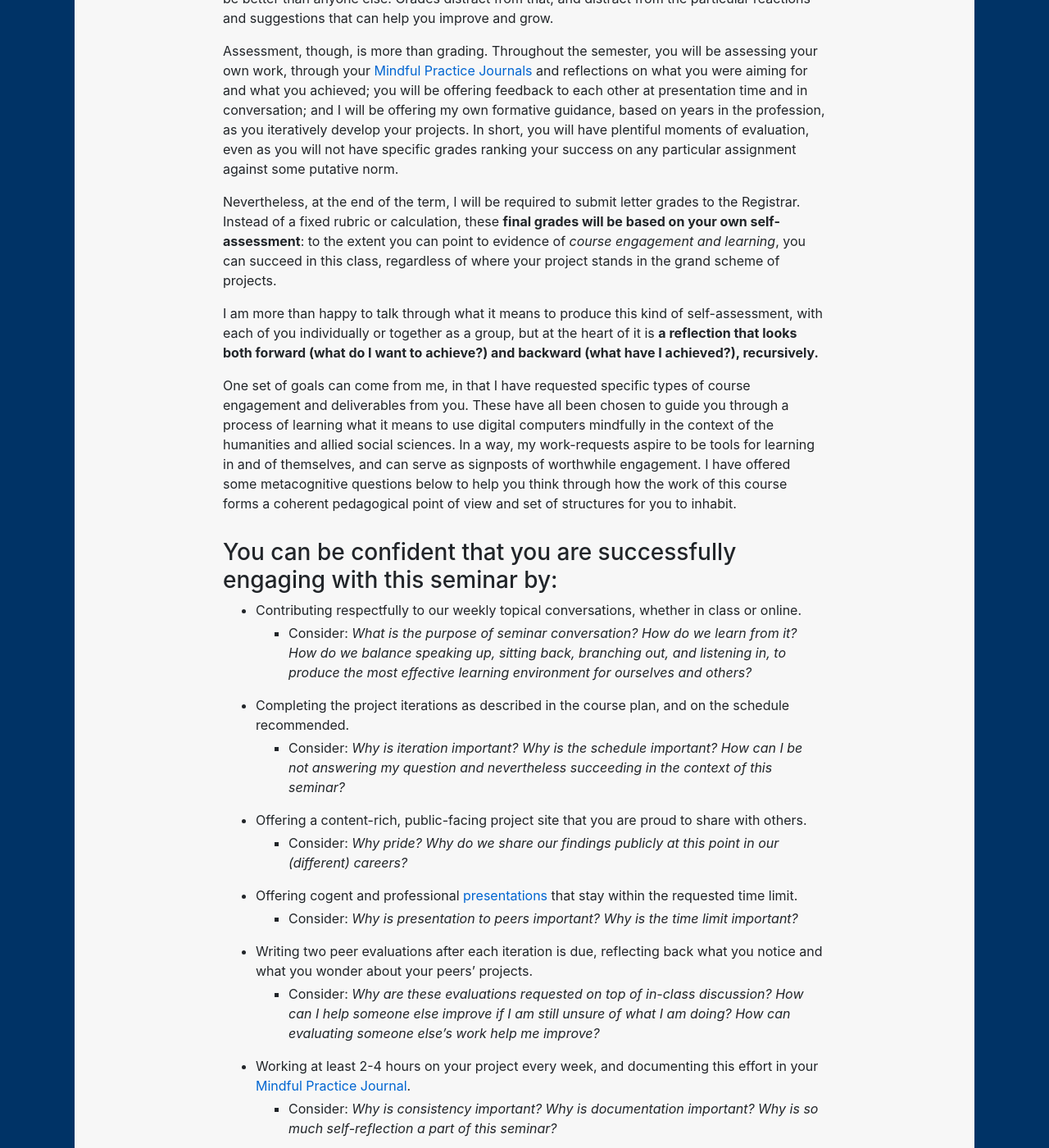
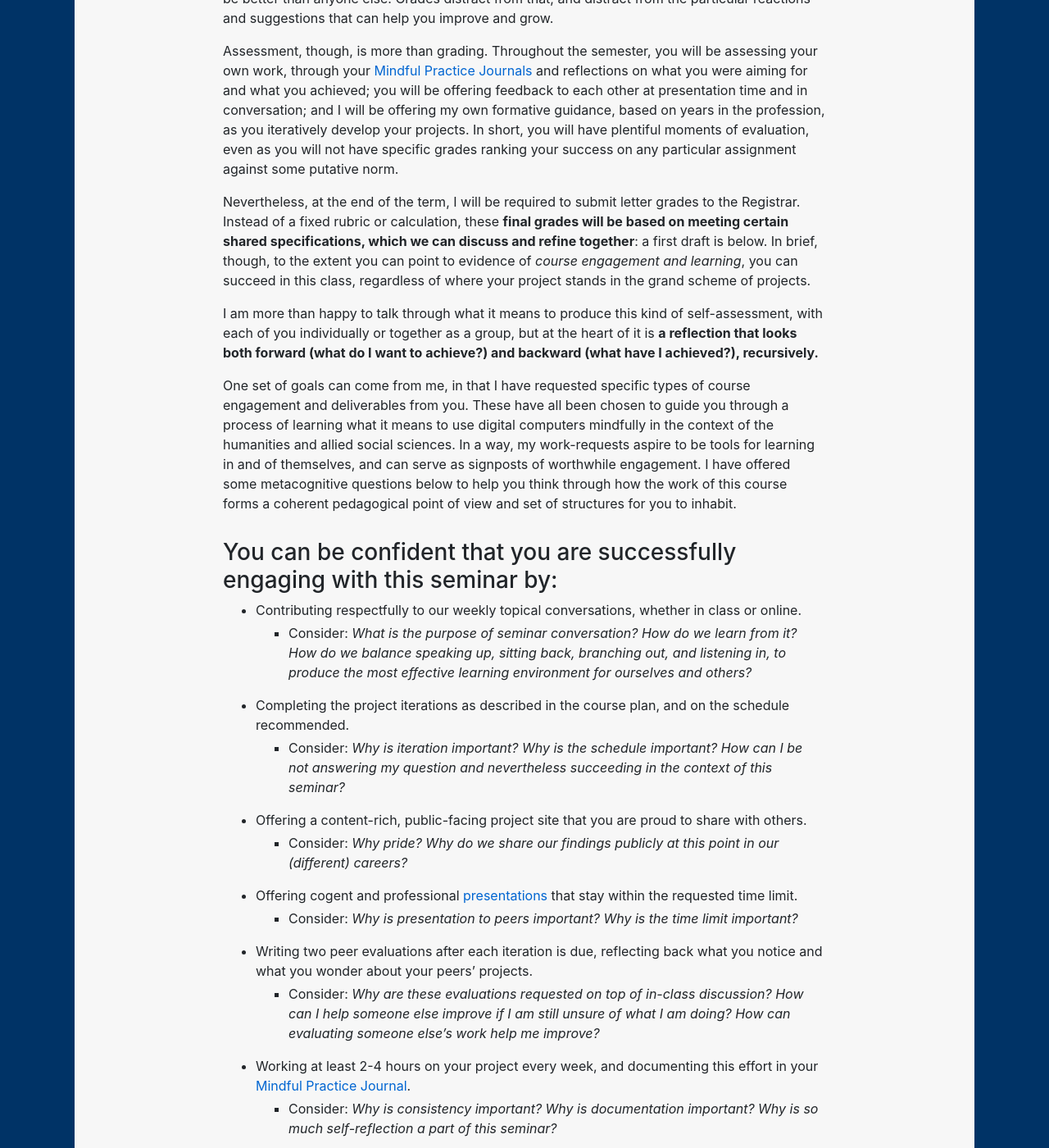
Before and after one commit to benmiller314/dsam2025fall, a Jekyll site: the page built from policies.md, in a window 1280 px wide and 1400 px high, scrolled down 5798 px. Shown: the whole window at 82% size. Built offline with Jekyll 4.4.1, drawn with Linux system fonts in a browser that asks for light colours; our own code applies the rules of GitHub Pages for plain Markdown files; some of the changed lines change nothing that is shown; some of the changed text lies outside the part shown.

Commit message:
update to use specs grading
and include last year's baseline/aspirational lists as a draft

```diff
--- a/policies.md
+++ b/policies.md
@@ -114,10 +114,7 @@
 
 Assessment, though, is more than grading. Throughout the semester, you will be assessing your own work, through your [Mindful Practice Journals](projects#mindful-practice-journal) and reflections on what you were aiming for and what you achieved; you will be offering feedback to each other at presentation time and in conversation; and I will be offering my own formative guidance, based on years in the profession, as you iteratively develop your projects. In short, you will have plentiful moments of evaluation, even as you will not have specific grades ranking your success on any particular assignment against some putative norm.
 
-Nevertheless, at the end of the term, I will be required to submit letter grades to the Registrar. Instead of a fixed rubric or calculation, these **final grades will be based on your own self-assessment**: to the extent you can point to evidence of _course engagement and learning_, you can succeed in this class, regardless of where your project stands in the grand scheme of projects.
-
-<!-- Check Data and Discipline syllabus: any language there you can use? What about Seminar in Pedagogy? -->
-<!-- **at the end of term, I will ask _you_ to select the grade that you will receive in this seminar.** While I am required to reserve the right to change these grades as appropriate, I will not do so – unless I believe you are judging yourself too harshly. -->
+Nevertheless, at the end of the term, I will be required to submit letter grades to the Registrar. Instead of a fixed rubric or calculation, these **final grades will be based on meeting certain shared specifications, which we can discuss and refine together**: a first draft is below. In brief, though, to the extent you can point to evidence of _course engagement and learning_, you can succeed in this class, regardless of where your project stands in the grand scheme of projects.
 
 I am more than happy to talk through what it means to produce this kind of self-assessment, with each of you individually or together as a group, but at the heart of it is **a reflection that looks both forward (what do I want to achieve?) and backward (what have I achieved?), recursively.**
 
@@ -144,3 +141,42 @@
 You will almost assuredly have other goals of your own! To the extent that these goals are Specific, Measurable, Achievable, Relevant, and Time-bound, you will have an easier time of articulating just how far you've come; but some immeasurable things are also very much worth pursuing, so feel free to name some of those, too.
 
 We'll talk more about how I'll read your [final reflections](projects#final-reflection) as we get closer to the end of the term. For now, just keep taking notes on your goals and your progress in your Mindful Practice Journals, so you're more likely to have evidence to draw from.
+
+
+<details><summary>*Draft* specifications for a final reflection</summary>
+
+    <em>to be discussed and revised by the end of the term</em>
+
+    <h4>Baseline criteria</h4>
+
+    For a minimum grade of B+, all successful final reflections <strong>must</strong>…
+
+    <ul>
+      <li>Link to (or attach) the most recent version of your project</li>
+      <li>Briefly summarize and/or catch-up your project
+        <ul>
+          <li>Name at least one digital tool or digital object of study you used in your project.</li>
+          <li>Describe at least one way in which you attempted to work with your tool or object of study</li>
+        </ul>
+      </li>
+      <li>Name at least one thing in the course that did not happen as you’d expected it – or that did happen, but as you did not expect it</li>
+      <li>Point to one piece of feedback from the course, either given or received, that you want to remember moving forward</li>
+      <li>At least gesture toward your future plans with regard to digital studies and methods</li>
+      <li>Include a minimum of 800 words</li>
+    </ul>
+
+    <h4>Aspirational inspirations</h4>
+
+    To exceed the minimum grade, the best final reflections <strong>may</strong>…
+
+    <ul>
+      <li>Include evidence from earlier in the semester to illustrate how your project (or your learning) developed
+    e.g. quotes from first-day letter, in-class writing, or Mindful Practice Journal; screenshots from project iterations; short video clips selected from presentations / drafts</li>
+      <li>Reflect on the inspiration or exigence for the project, and what kept you inspired throughout</li>
+      <li>Address some of the why and how questions offered under the forms of engagement on the policy page of the course website</li>
+      <li>Acknowledge and discuss the impact of any ways in which you did not meet all the forms of engagement</li>
+      <li>Incorporate ideas from assigned reading materials, with attribution to their sources</li>
+      <li>Assess how well the methods you tried worked for your project, and/or how you might change your approach or application of those methods in the future</li>
+      <li>Propose a concrete plan for next steps on your project</li>
+    </ul>
+</details>
```
